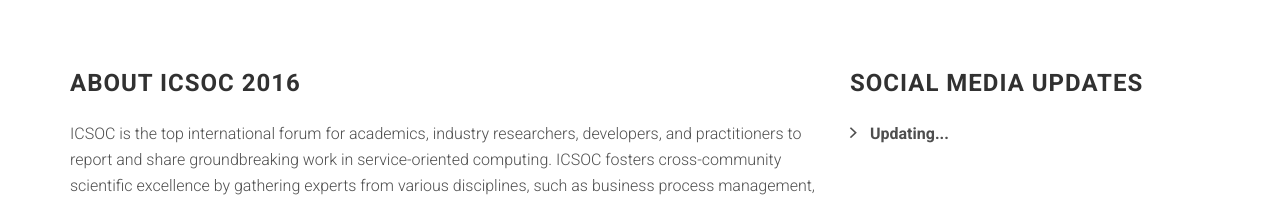
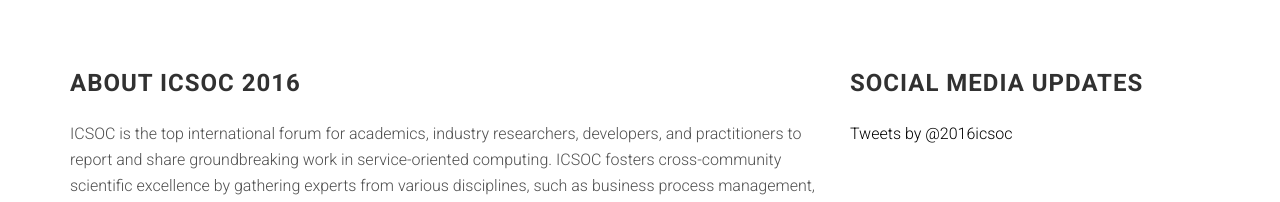
Before and after one commit to nguyentran0212/icsoc2016, a website: page index.html in a window 1280 px wide. Shown: the part 820-1022 px from the top of the page. Drawn offline with Linux system fonts and the light colour scheme; files whose address does not match are found by name.

Commit message:
New commit with twitter widget from Wei

```diff
--- a/index.html
+++ b/index.html
@@ -103,7 +103,12 @@
 
                     <ul class="list-arrow-right">
 
-                        <li>Updating...</li>
+                        <div class="tile twitter-tile col-width">
+                         <a class="twitter-timeline" href="https://twitter.com/2016icsoc" data-widget-id="696490134712164352">Tweets by @2016icsoc</a>
+                          <script>
+                           !function(d,s,id){var js,fjs=d.getElementsByTagName(s)[0],p=/^http:/.test(d.location)?'http':'https';if(!d.getElementById(id)){js=d.createElement(s);js.id=id;js.src=p+"://platform.twitter.com/widgets.js";fjs.parentNode.insertBefore(js,fjs);}}(document,"script","twitter-wjs");
+                           </script>
+                        </div>
 
                     </ul>
 
```
